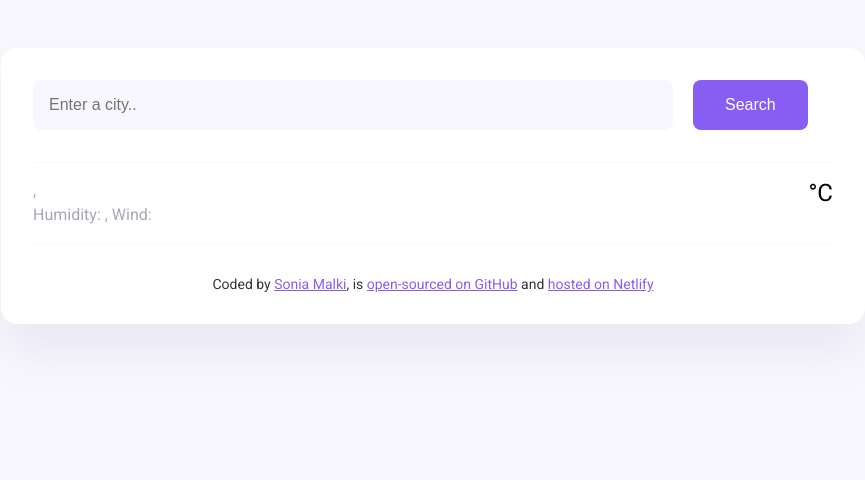
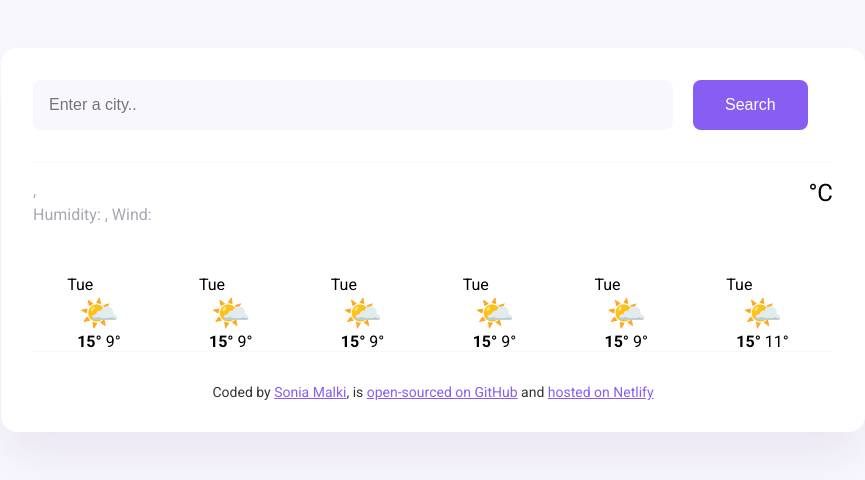
Before and after one commit to Sonia-Malki/waether-app-workalong, a plain HTML site: page index.html in a window 1280 px wide. Shown: the whole page, without its empty margins (207-1072 px from the left). Drawn offline with nearby package versions, Linux system fonts and the light colour scheme; no server answers.

Commit message:
adding initial code

```diff
--- a/index.html
+++ b/index.html
@@ -46,6 +46,50 @@
             <div class="weather-app-unit">°C</div>
           </div>
         </div>
+        <div class="weather-forecast">
+          <div class="weather-forecast-day">
+            <div class="weather-forecast-date">Tue</div>
+            <div class="weather-forecast-icon">🌤️</div>
+            <div class="weather-forecast-temperature">
+              <strong>15°</strong> 9°
+            </div>
+          </div>
+          <div class="weather-forecast-day">
+            <div class="weather-forecast-date">Tue</div>
+            <div class="weather-forecast-icon">🌤️</div>
+            <div class="weather-forecast-temperature">
+              <strong>15°</strong> 9°
+            </div>
+          </div>
+          <div class="weather-forecast-day">
+            <div class="weather-forecast-date">Tue</div>
+            <div class="weather-forecast-icon">🌤️</div>
+            <div class="weather-forecast-temperature">
+              <strong>15°</strong> 9°
+            </div>
+          </div>
+          <div class="weather-forecast-day">
+            <div class="weather-forecast-date">Tue</div>
+            <div class="weather-forecast-icon">🌤️</div>
+            <div class="weather-forecast-temperature">
+              <strong>15°</strong> 9°
+            </div>
+          </div>
+          <div class="weather-forecast-day">
+            <div class="weather-forecast-date">Tue</div>
+            <div class="weather-forecast-icon">🌤️</div>
+            <div class="weather-forecast-temperature">
+              <strong>15°</strong> 9°
+            </div>
+          </div>
+          <div class="weather-forecast-day">
+            <div class="weather-forecast-date">Tue</div>
+            <div class="weather-forecast-icon">🌤️</div>
+            <div class="weather-forecast-temperature">
+              <strong>15°</strong> 11°
+            </div>
+          </div>
+        </div>
       </main>
       <footer>
         Coded by
--- a/src/style.css
+++ b/src/style.css
@@ -92,6 +92,29 @@ header {
   font-size: 24px;
 }
 
+.weather-forecast {
+  display: flex;
+  justify-content: space-around;
+  margin-top: 32px;
+}
+
+.weather-forecast-icon {
+  font-size: 32px;
+  text-align: center;
+}
+
+.weather-forecast-temperatures {
+  text-align: center;
+  color: #f65282;
+  margin-top: 10px;
+  display: flex;
+  justify-content: center;
+}
+
+.weather-forecast-temperature {
+  padding: 0 10px;
+}
+
 /* Footer */
 
 footer {
```
